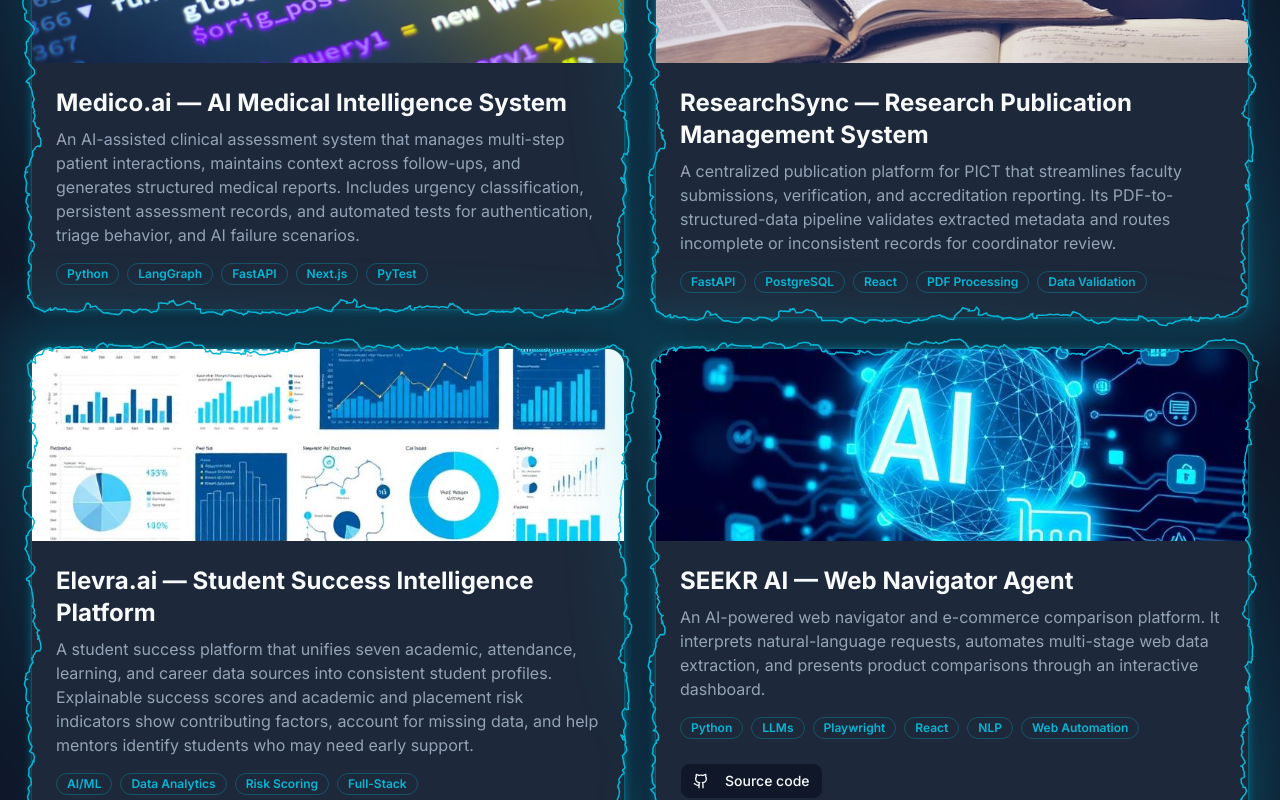
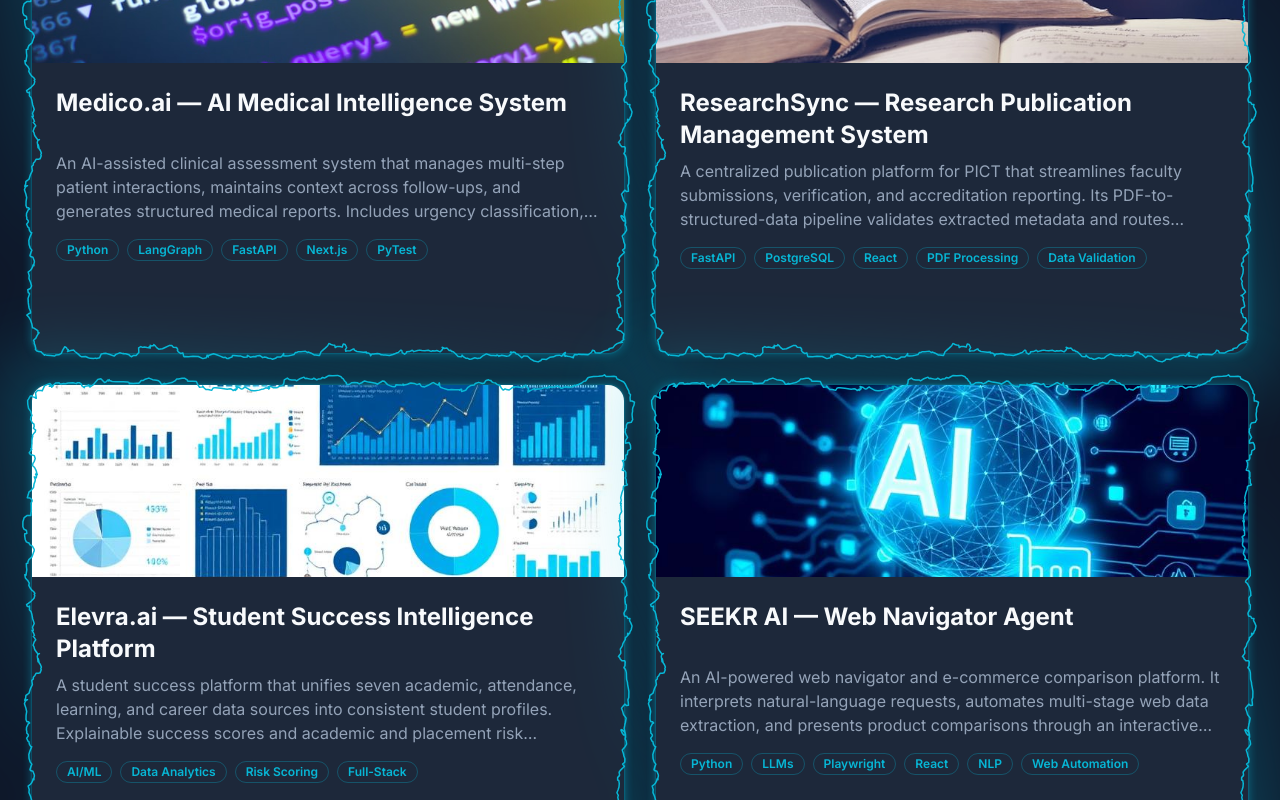
Before and after one commit to Beast123-cmd/Portfolio_AayushAngal, a React (Vite) app: page / in a window 1280 px wide. Shown: the part 2680-3480 px from the top of the page. Built offline with nearby package versions, Linux system fonts and the light colour scheme; no server answers; the HTML template or start-up script is replaced by a standard one.

Commit message:
Make project cards consistent in size

```diff
--- a/src/components/ElectricBorder.css
+++ b/src/components/ElectricBorder.css
@@ -23,6 +23,10 @@
   position: relative;
   border-radius: inherit;
   z-index: 1;
+}
+
+.project-electric-card > .eb-content {
+  height: 100%;
 }
 
 .eb-layers {
--- a/src/components/ProjectCard.tsx
+++ b/src/components/ProjectCard.tsx
@@ -30,6 +30,7 @@ export const ProjectCard = ({ project, index }: ProjectCardProps) => {
 
   return (
     <motion.div
+      className="h-full"
       initial={{ opacity: 0, y: 30 }}
       whileInView={{ opacity: 1, y: 0 }}
       transition={{ duration: 0.5, delay: index * 0.1 }}
@@ -41,9 +42,9 @@ export const ProjectCard = ({ project, index }: ProjectCardProps) => {
         chaos={0.15}
         thickness={1.5}
         borderRadius={16}
-        className="project-electric-card"
+        className="project-electric-card h-full"
       >
-        <div className="bg-card rounded-2xl overflow-hidden group">
+        <div className="bg-card rounded-2xl overflow-hidden group flex h-full flex-col">
           <div className="relative overflow-hidden h-48">
             <motion.img
               src={getImageSrc(project.image)}
@@ -53,9 +54,9 @@ export const ProjectCard = ({ project, index }: ProjectCardProps) => {
               transition={{ duration: 0.3 }}
             />
           </div>
-          <div className="p-6">
-            <h3 className="text-2xl font-bold mb-2 text-foreground">{project.title}</h3>
-            <p className="text-muted-foreground mb-4">{project.description}</p>
+          <div className="p-6 flex flex-1 flex-col">
+            <h3 className="text-2xl font-bold mb-2 min-h-[3.5rem] text-foreground">{project.title}</h3>
+            <p className="text-muted-foreground mb-4 min-h-[4.5rem] line-clamp-3">{project.description}</p>
             <div className="flex flex-wrap gap-2">
               {project.tags.map((tag) => (
                 <Badge key={tag} variant="outline" className="border-primary/30 text-primary">
@@ -64,7 +65,7 @@ export const ProjectCard = ({ project, index }: ProjectCardProps) => {
               ))}
             </div>
             {(project.github || project.demo) && (
-              <div className="flex flex-wrap gap-3 mt-6">
+              <div className="flex flex-wrap gap-3 mt-auto pt-6">
                 {project.github && (
                   <Button size="sm" variant="outline" asChild>
                     <a href={project.github} target="_blank" rel="noopener noreferrer">
--- a/src/components/Projects.tsx
+++ b/src/components/Projects.tsx
@@ -31,7 +31,7 @@ export const Projects = () => {
 
         <ProjectFilter activeFilter={activeFilter} onFilterChange={setActiveFilter} />
 
-        <div className="grid md:grid-cols-2 lg:grid-cols-2 gap-8">
+        <div className="grid auto-rows-fr items-stretch gap-8 md:grid-cols-2 lg:grid-cols-2">
           {filteredProjects.map((project, index) => (
             <ProjectCard key={project.id} project={project} index={index} />
           ))}
```
